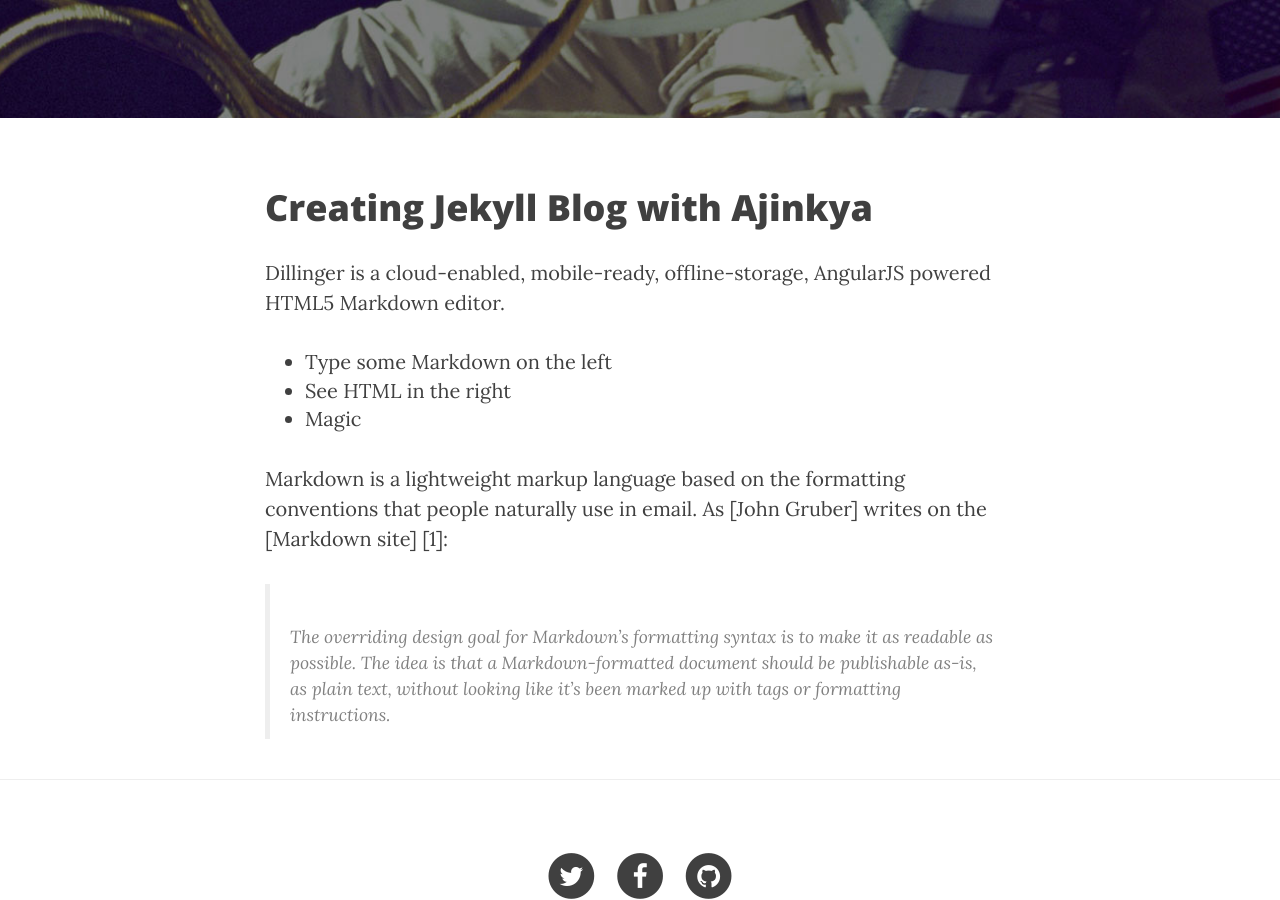
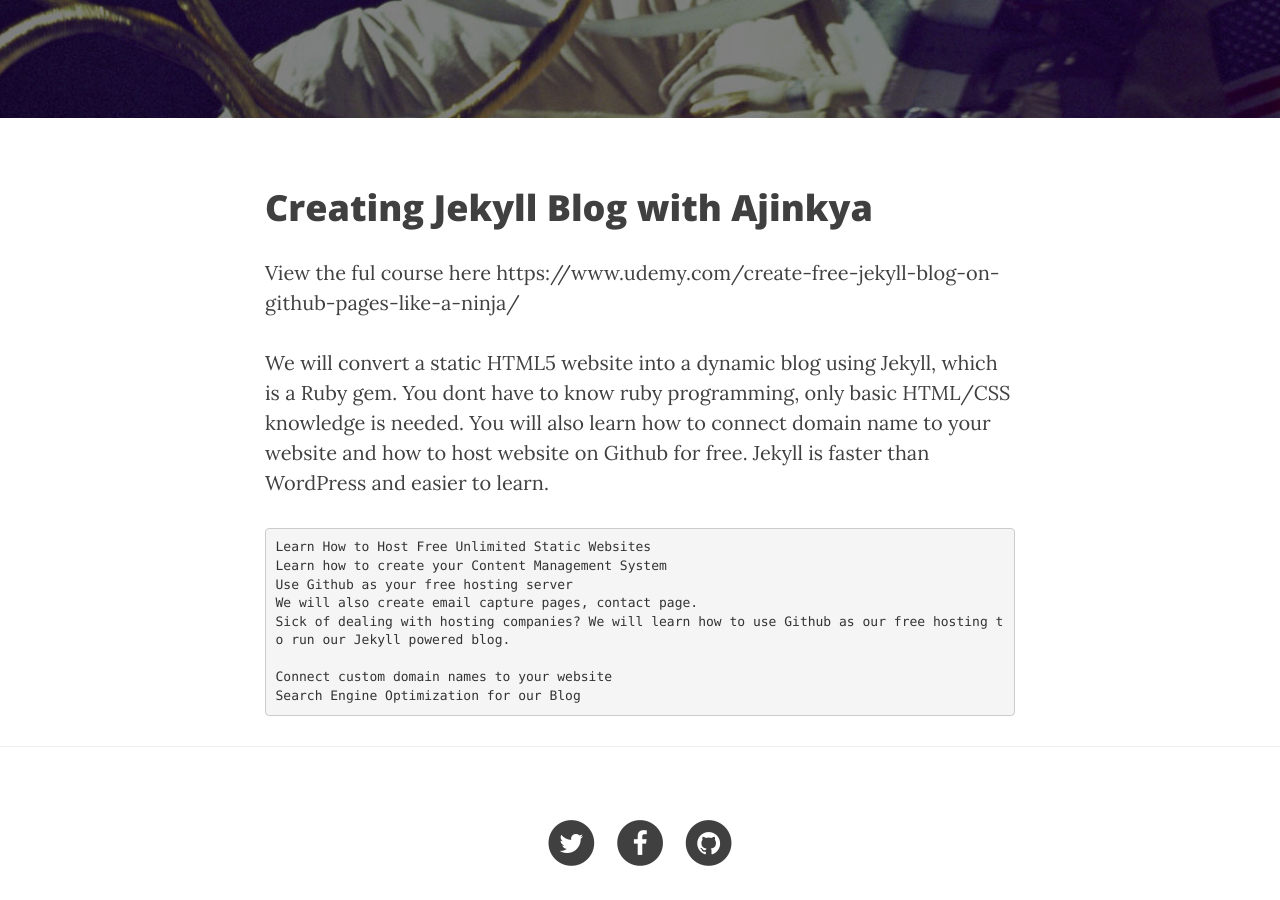
Before and after one commit to steelx/jekyll-blog, a Jekyll site: the page built from _posts/2015-01-04-Creating-jekyll-blog-with-Ajinkya.md, in a window 1280 px wide and 900 px high, scrolled down 473 px. Built offline with Jekyll 4.4.1, drawn with Linux system fonts in a browser that asks for light colours; nearby versions of some CDN libraries; Markdown is read by kramdown in place of the engine named in the settings; comment, search, counter and statistics services are not loaded.

Commit message:
Update 2015-01-04-Creating-jekyll-blog-with-Ajinkya.md

```diff
--- a/_posts/2015-01-04-Creating-jekyll-blog-with-Ajinkya.md
+++ b/_posts/2015-01-04-Creating-jekyll-blog-with-Ajinkya.md
@@ -9,18 +9,16 @@
 
 #Creating Jekyll Blog with Ajinkya
 
-Dillinger is a cloud-enabled, mobile-ready, offline-storage, AngularJS powered HTML5 Markdown editor.
+View the ful course here https://www.udemy.com/create-free-jekyll-blog-on-github-pages-like-a-ninja/
 
-  - Type some Markdown on the left
-  - See HTML in the right
-  - Magic
 
-Markdown is a lightweight markup language based on the formatting conventions that people naturally use in email.  As [John Gruber] writes on the [Markdown site] [1]:
+We will convert a static HTML5 website into a dynamic blog using Jekyll, which is a Ruby gem. You dont have to know ruby programming, only basic HTML/CSS knowledge is needed. You will also learn how to connect domain name to your website and how to host website on Github for free. Jekyll is faster than WordPress and easier to learn.
 
-> The overriding design goal for Markdown's
-> formatting syntax is to make it as readable
-> as possible. The idea is that a
-> Markdown-formatted document should be
-> publishable as-is, as plain text, without
-> looking like it's been marked up with tags
-> or formatting instructions.
+    Learn How to Host Free Unlimited Static Websites
+    Learn how to create your Content Management System
+    Use Github as your free hosting server
+    We will also create email capture pages, contact page.
+    Sick of dealing with hosting companies? We will learn how to use Github as our free hosting to run our Jekyll powered blog.
+
+    Connect custom domain names to your website
+    Search Engine Optimization for our Blog
```
